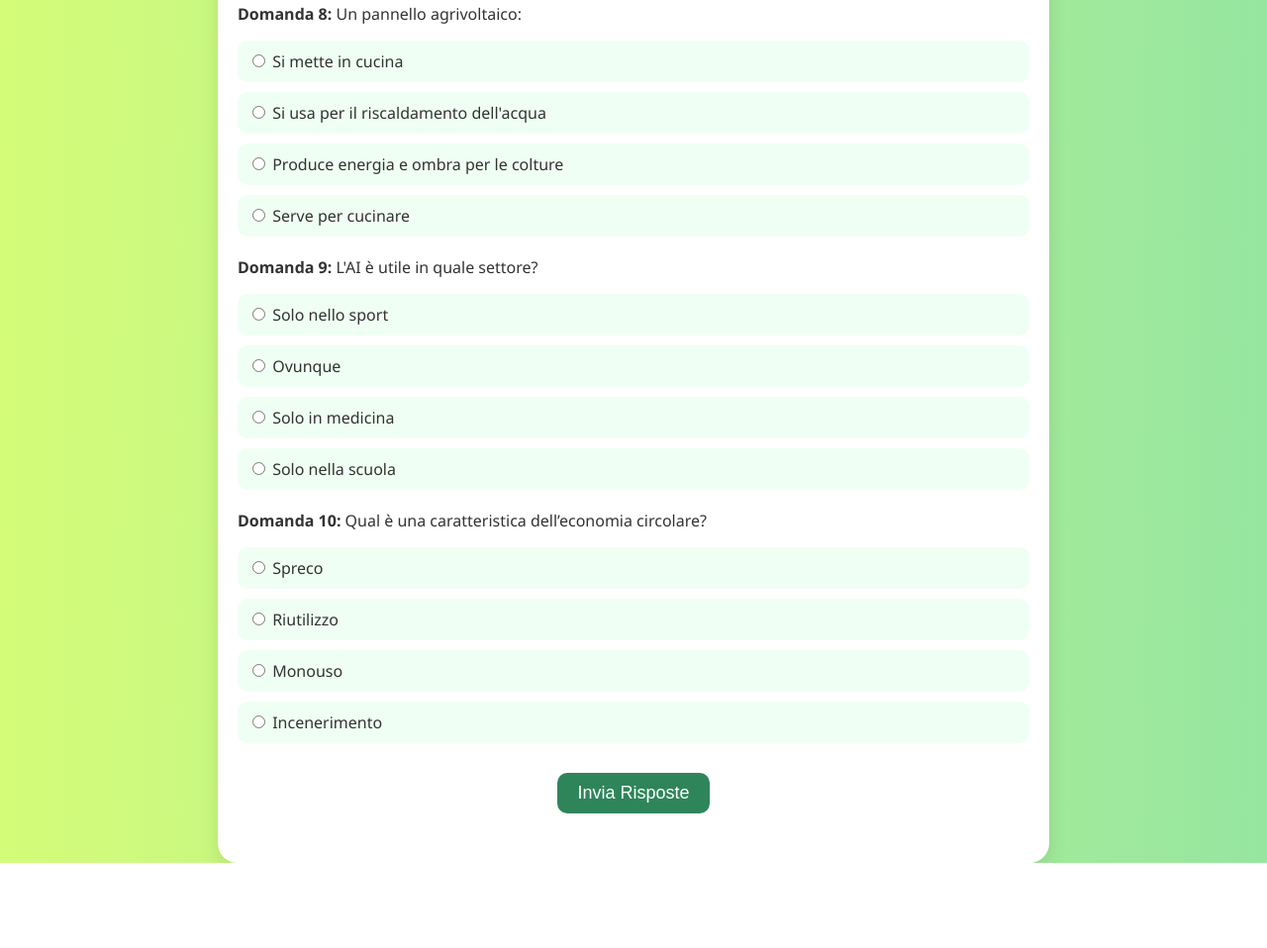
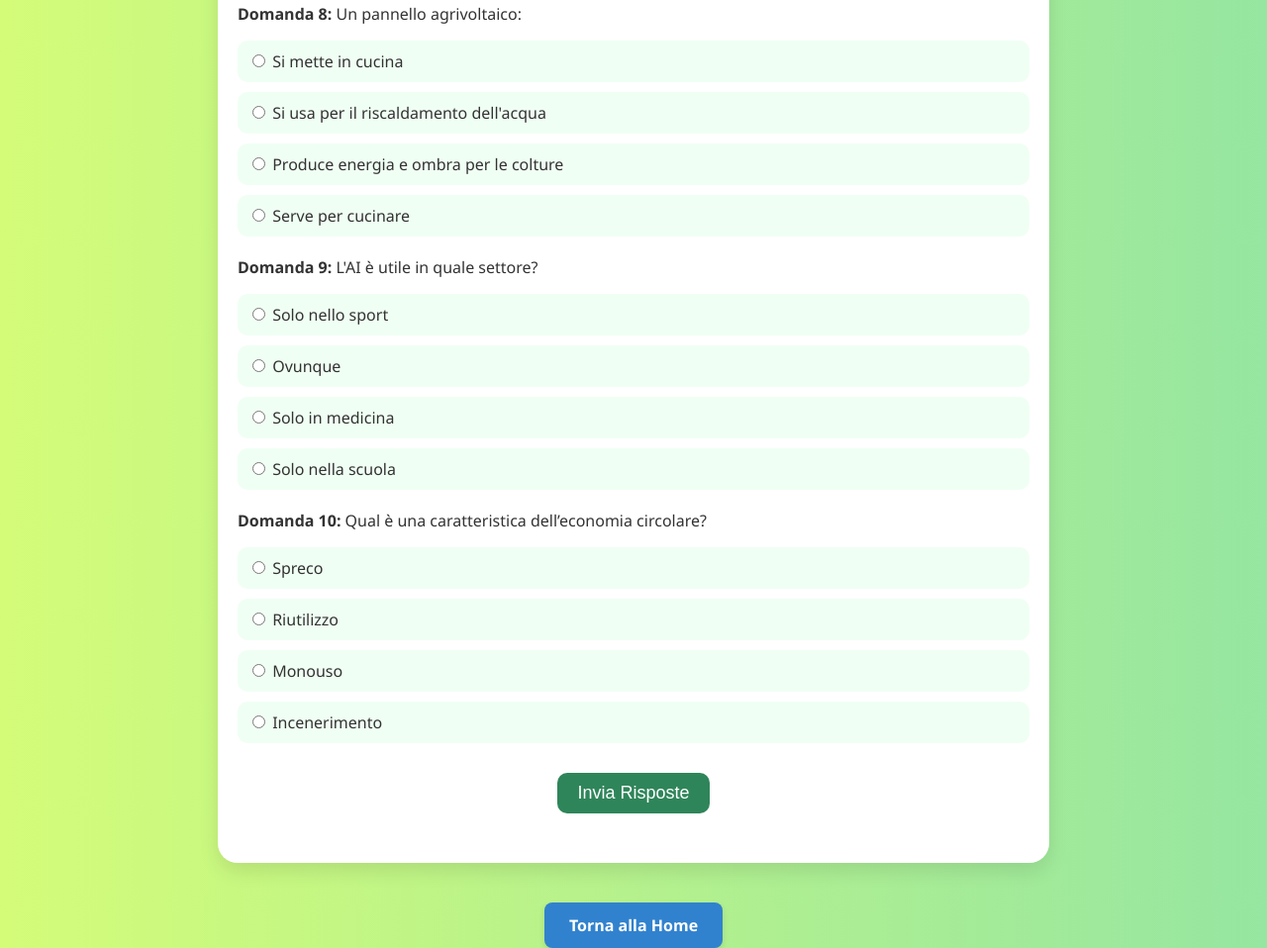
Before and after one commit to gismo2206/EdCivica, a plain HTML site: page quiz.html in a window 1280 px wide. Shown: the part 1895-2853 px from the top of the page at 99% size. Before the commit the page ends 2767 px from the top, so only its background shows below. Drawn offline with Linux system fonts and the light colour scheme.

Commit message:
Update quiz.html

```diff
--- a/quiz.html
+++ b/quiz.html
@@ -132,5 +132,22 @@
             window.scrollTo(0, document.body.scrollHeight);
         });
     </script>
+<div style="text-align: center; margin-top: 40px;">
+    <a href="index.html" style="
+        display: inline-block;
+        padding: 12px 25px;
+        font-size: 16px;
+        font-weight: bold;
+        background-color: #3182ce;
+        color: white;
+        text-decoration: none;
+        border-radius: 8px;
+        box-shadow: 0 3px 6px rgba(0, 0, 0, 0.1);
+        transition: background-color 0.3s ease;
+    " onmouseover="this.style.backgroundColor='#2b6cb0'" onmouseout="this.style.backgroundColor='#3182ce'">
+        Torna alla Home
+    </a>
+</div>
+
 </body>
 </html>
```
